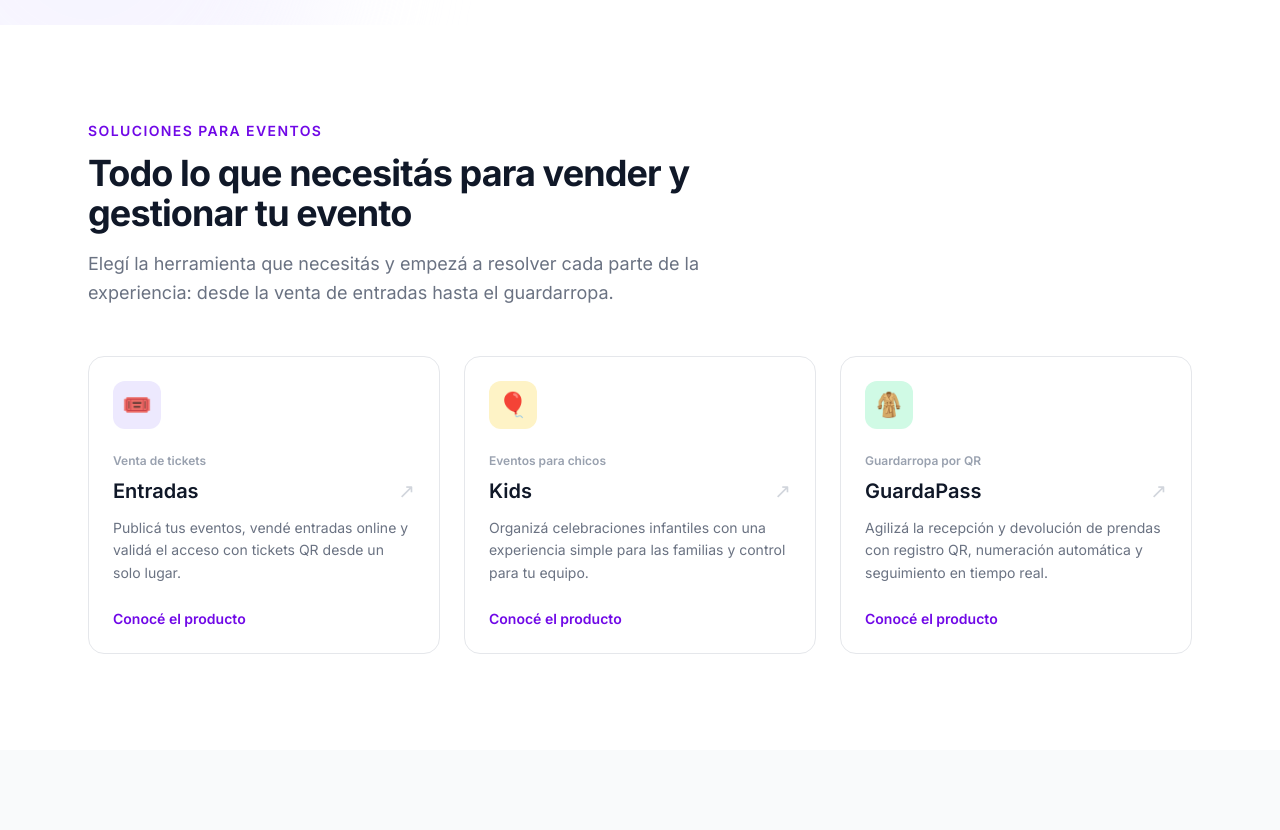
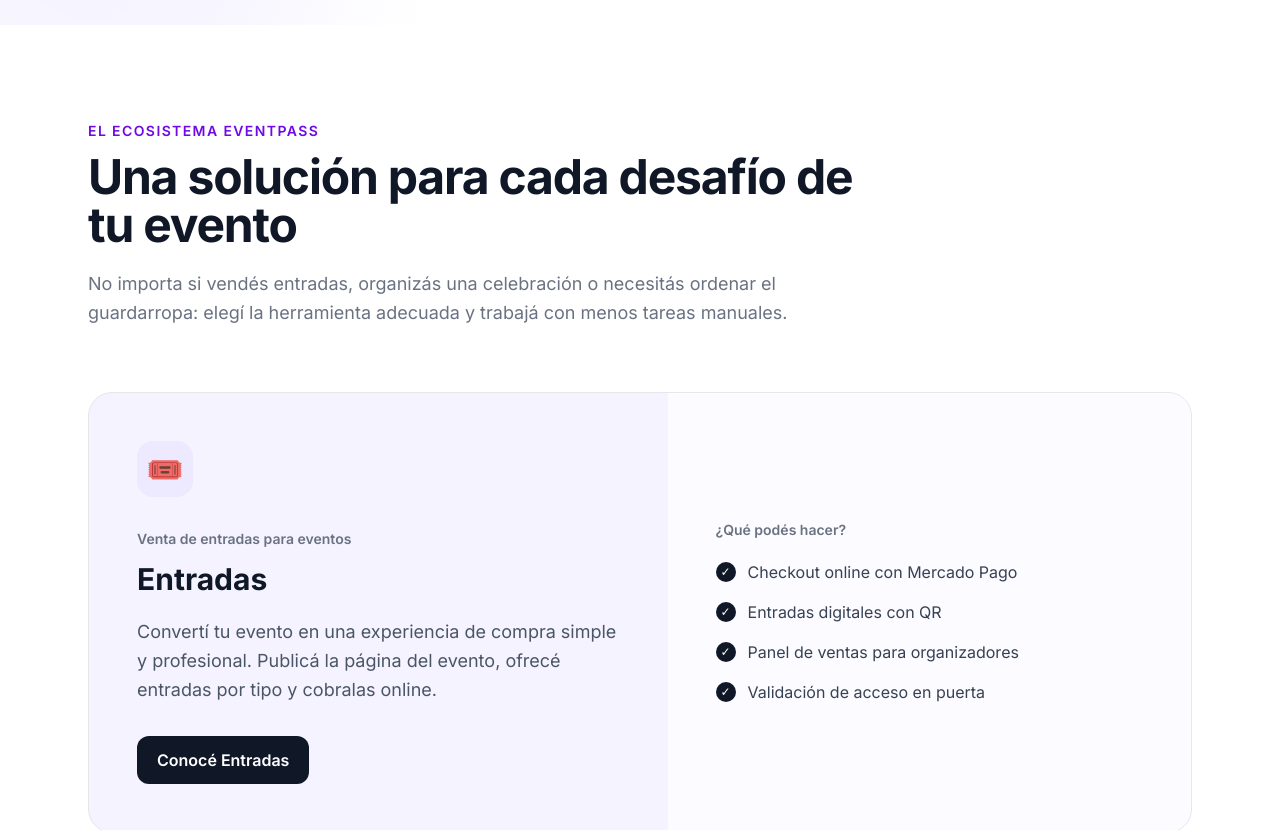
Before and after one commit to hostingenlinea/eventpass-landing, a Next.js app: page / in a window 1280 px wide. Shown: the part 1280-2110 px from the top of the page. Built offline with nearby package versions, Linux system fonts and the light colour scheme.

Commit message:
feat: add detailed product solution sections

```diff
--- a/src/app/page.tsx
+++ b/src/app/page.tsx
@@ -1,85 +1,104 @@
 import Navbar from "@/components/Navbar";
 import Hero from "@/components/Hero";
 import Features from "@/components/Features";
-import Pricing from "@/components/Pricing";
 import Footer from "@/components/Footer";
 
 const products = [
   {
     name: "Entradas",
-    slug: "entradapass",
-    eyebrow: "Venta de tickets",
+    eyebrow: "Venta de entradas para eventos",
     description:
-      "Publicá tus eventos, vendé entradas online y validá el acceso con tickets QR desde un solo lugar.",
+      "Convertí tu evento en una experiencia de compra simple y profesional. Publicá la página del evento, ofrecé entradas por tipo y cobralas online.",
+    bullets: ["Checkout online con Mercado Pago", "Entradas digitales con QR", "Panel de ventas para organizadores", "Validación de acceso en puerta"],
     href: "https://entradas.eventpass.click",
-    accent: "bg-violet-100 text-violet-700",
     icon: "🎟️",
+    tone: "bg-violet-50",
+    iconTone: "bg-violet-100 text-violet-700",
   },
   {
     name: "Kids",
-    slug: "kids",
-    eyebrow: "Eventos para chicos",
+    eyebrow: "Eventos y celebraciones infantiles",
     description:
-      "Organizá celebraciones infantiles con una experiencia simple para las familias y control para tu equipo.",
+      "Una solución pensada para que las familias puedan organizar celebraciones y para que cada evento sea fácil de administrar, desde la inscripción hasta el ingreso.",
+    bullets: ["Registro simple para las familias", "Control de asistentes y datos importantes", "Check-in con código QR", "Gestión centralizada para tu equipo"],
     href: "https://kids.eventpass.click",
-    accent: "bg-amber-100 text-amber-700",
     icon: "🎈",
+    tone: "bg-amber-50",
+    iconTone: "bg-amber-100 text-amber-700",
   },
   {
     name: "GuardaPass",
-    slug: "guardapass",
-    eyebrow: "Guardarropa por QR",
+    eyebrow: "Guardarropa digital por QR",
     description:
-      "Agilizá la recepción y devolución de prendas con registro QR, numeración automática y seguimiento en tiempo real.",
+      "Dejá atrás los papelitos y las búsquedas interminables. Tus invitados registran sus pertenencias y reciben un número; tu equipo administra todo desde un panel.",
+    bullets: ["Registro desde un QR en el mostrador", "Numeración automática sin duplicados", "Búsqueda y entrega rápida", "Perfiles separados para cada local o evento"],
     href: "https://guardapass.eventpass.click",
-    accent: "bg-emerald-100 text-emerald-700",
     icon: "🧥",
+    tone: "bg-emerald-50",
+    iconTone: "bg-emerald-100 text-emerald-700",
   },
 ];
 
-function Products() {
+function ProductSolutions() {
   return (
     <section id="products" className="py-24 bg-white">
       <div className="max-w-6xl mx-auto px-6">
-        <div className="max-w-2xl mb-12">
+        <div className="max-w-3xl mb-16">
           <p className="text-violet-700 font-semibold text-sm uppercase tracking-widest mb-3">
-            Soluciones para eventos
+            El ecosistema EventPass
           </p>
-          <h2 className="text-3xl md:text-4xl font-bold text-gray-900 tracking-tight">
-            Todo lo que necesitás para vender y gestionar tu evento
+          <h2 className="text-3xl md:text-5xl font-bold text-gray-900 tracking-tight">
+            Una solución para cada desafío de tu evento
           </h2>
-          <p className="mt-4 text-gray-500 text-lg leading-relaxed">
-            Elegí la herramienta que necesitás y empezá a resolver cada parte de
-            la experiencia: desde la venta de entradas hasta el guardarropa.
+          <p className="mt-5 text-gray-500 text-lg leading-relaxed">
+            No importa si vendés entradas, organizás una celebración o necesitás
+            ordenar el guardarropa: elegí la herramienta adecuada y trabajá con
+            menos tareas manuales.
           </p>
         </div>
 
-        <div className="grid grid-cols-1 md:grid-cols-3 gap-6">
-          {products.map((product) => (
-            <a
-              key={product.slug}
-              href={product.href}
-              target="_blank"
-              rel="noreferrer"
-              className="group flex flex-col rounded-2xl border border-gray-200 p-6 hover:border-violet-200 hover:shadow-lg hover:shadow-violet-100/50 transition-all duration-200"
+        <div className="space-y-8">
+          {products.map((product, index) => (
+            <article
+              key={product.name}
+              className={`overflow-hidden rounded-3xl border border-gray-200 ${product.tone}`}
             >
-              <div className={`w-12 h-12 rounded-xl flex items-center justify-center text-2xl mb-6 ${product.accent}`}>
-                {product.icon}
+              <div className="grid lg:grid-cols-[1.05fr_0.95fr]">
+                <div className="p-8 md:p-12">
+                  <div className={`w-14 h-14 rounded-2xl flex items-center justify-center text-3xl mb-8 ${product.iconTone}`}>
+                    {product.icon}
+                  </div>
+                  <p className="text-sm font-semibold text-gray-500 mb-3">{product.eyebrow}</p>
+                  <h3 className="text-3xl font-bold text-gray-900">{product.name}</h3>
+                  <p className="mt-5 text-gray-600 text-lg leading-relaxed max-w-xl">
+                    {product.description}
+                  </p>
+                  <a
+                    href={product.href}
+                    target="_blank"
+                    rel="noreferrer"
+                    className="inline-flex mt-8 px-5 py-3 rounded-xl bg-gray-900 text-white font-semibold hover:bg-gray-700 transition-colors"
+                  >
+                    Conocé {product.name}
+                  </a>
+                </div>
+                <div className="bg-white/70 p-8 md:p-12 flex items-center">
+                  <div className="w-full">
+                    <p className="text-sm font-semibold text-gray-500 mb-5">
+                      ¿Qué podés hacer?
+                    </p>
+                    <ul className="space-y-4">
+                      {product.bullets.map((bullet) => (
+                        <li key={bullet} className="flex gap-3 text-gray-700">
+                          <span className="mt-0.5 flex h-5 w-5 shrink-0 items-center justify-center rounded-full bg-gray-900 text-xs text-white">✓</span>
+                          <span>{bullet}</span>
+                        </li>
+                      ))}
+                    </ul>
+                  </div>
+                </div>
               </div>
-              <p className="text-xs font-semibold text-gray-400 mb-2">{product.eyebrow}</p>
-              <div className="flex items-start justify-between gap-4">
-                <h3 className="text-xl font-semibold text-gray-900">{product.name}</h3>
-                <span className="text-gray-300 group-hover:text-violet-600 transition-colors text-xl" aria-hidden="true">
-                  ↗
-                </span>
-              </div>
-              <p className="mt-3 text-gray-500 text-sm leading-relaxed flex-1">
-                {product.description}
-              </p>
-              <span className="mt-6 text-sm font-semibold text-violet-700">
-                Conocé el producto
-              </span>
-            </a>
+            </article>
           ))}
         </div>
       </div>
@@ -92,9 +111,8 @@ export default function Home() {
     <main>
       <Navbar />
       <Hero />
-      <Products />
+      <ProductSolutions />
       <Features />
-      <Pricing />
       <Footer />
     </main>
   );
```
